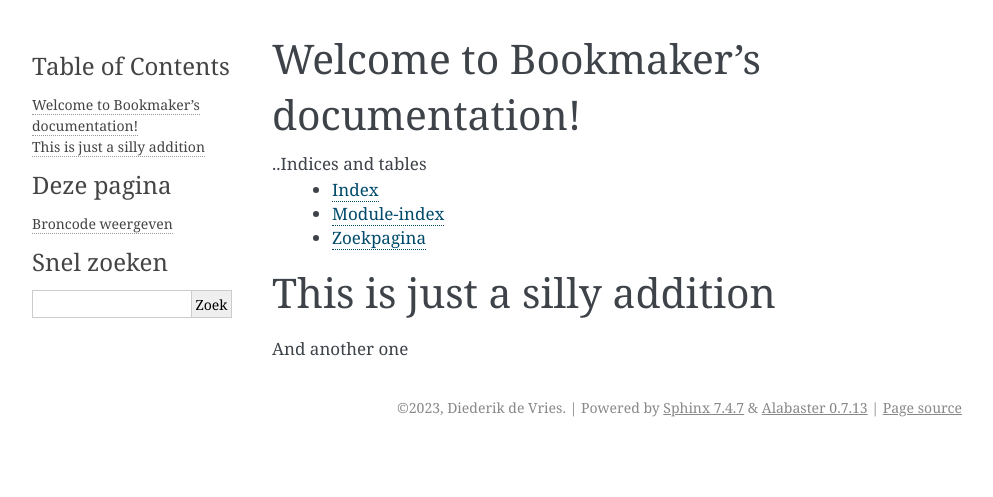
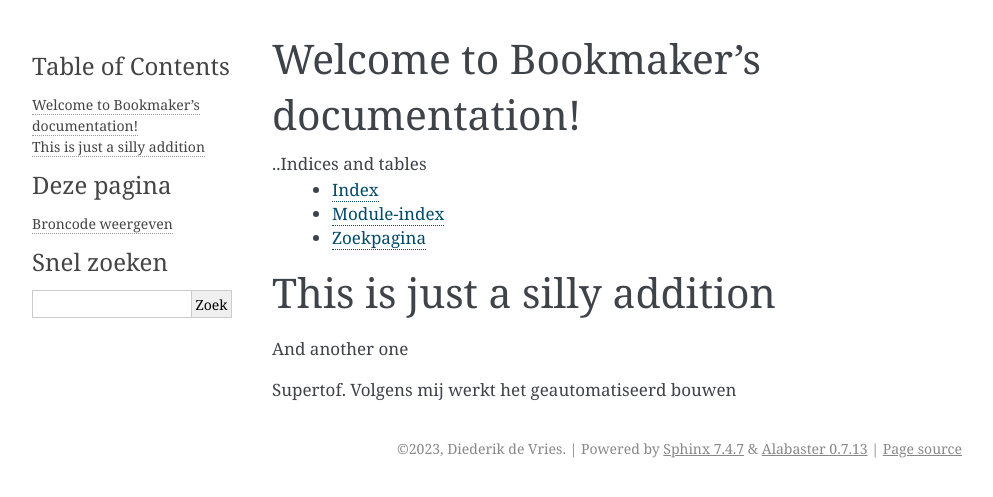
Before and after one commit to diederiknl/bookmaker, a Sphinx documentation site: the page built from source/index.rst, in a window 1280 px wide. Shown: the top 497 px of the page, without its empty margins (148-1141 px from the left). Built offline with Sphinx 7.4.7, drawn with Linux system fonts in a browser that asks for light colours.

Commit message:
Supertof. Volgens mij werkt het geautomatiseerd bouwen

```diff
--- a/source/index.rst
+++ b/source/index.rst
@@ -23,3 +23,5 @@ This is just a silly addition
 =====================================
 
 And another one
+
+Supertof. Volgens mij werkt het geautomatiseerd bouwen
```
